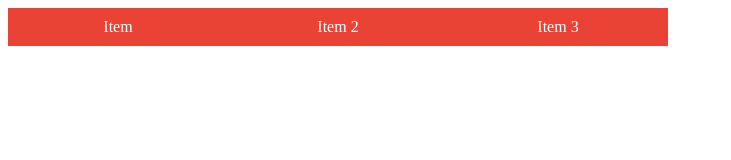
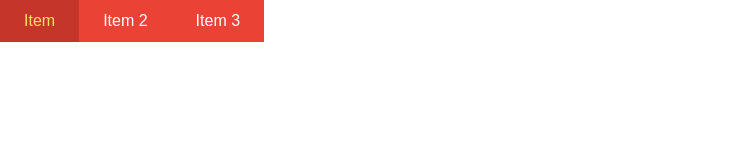
Before and after one commit to LythandeDc/drop-menu-css, a plain HTML site: page index.html in a window 1280 px wide. Shown: the whole page, without its empty margins (0-731 px from the left). Drawn offline with Linux system fonts and the light colour scheme.

Commit message:
Optimizing code

```diff
--- a/index.html
+++ b/index.html
@@ -1,64 +1,71 @@
-<!Doctype html>
-
-<html>
+<!DOCTYPE html>
+<html lang="fr">
 
 <head>
-	<meta charset="utf-8" />
-	<title>Menu déroulant</title>
+	<meta charset="utf-8">
+	<meta name="viewport" content="width=device-width, initial-scale=1.0">
+	<title>Menu déroulant CSS</title>
 
 	<style>
-
-			#menu ul {
+		* {
 			margin: 0;
 			padding: 0;
-				list-style-type: none;
-				text-align: center;
-			}
-			#menu li{
-				float: left;
-				margin: auto;
-				padding: 0;
-				background-color: #EA4335;
-			}
-			#menu li a{
-				display: block;
-				width: 200px;
-				color: white;
-				text-decoration: none;
-				padding: 10px;
-			}
-			#menu li a:hover{
-				color: yellow;
+			box-sizing: border-box;
 		}
 
-			#menu ul li ul{
-				display: none;
+		body {
+			font-family: Arial, Helvetica, sans-serif;
 		}
 
-			#menu ul li:hover ul{
-				display: block;
+		nav ul {
+			list-style: none;
+			display: flex;
 		}
 
-			#menu ul li:hover ul li{
-				float: none;
+		nav li {
+			position: relative;
 		}
 
-			#menu li ul{
-				position: absolute;
+		nav a {
+			display: block;
+			padding: 12px 24px;
+			color: #fff;
+			background-color: #EA4335;
+			text-decoration: none;
+			transition: background-color 0.3s, color 0.3s;
 		}
 
+		nav a:hover,
+		nav a:focus {
+			background-color: #c5352a;
+			color: #ffe066;
+		}
+
+		/* Sous-menu */
+		nav li ul {
+			display: none;
+			position: absolute;
+			top: 100%;
+			left: 0;
+			min-width: 100%;
+			flex-direction: column;
+			box-shadow: 0 4px 8px rgba(0, 0, 0, 0.15);
+		}
+
+		nav li:hover > ul,
+		nav li:focus-within > ul {
+			display: flex;
+		}
 	</style>
-
 </head>
 
 <body>
 
-		<div id="menu">
-
+	<nav aria-label="Menu principal">
 		<ul>
 			<li><a href="#">Item</a></li>
-				<li><a href="#">Item 2</a>
-					<!-- Sous menu -->
+			<li>
+				<a href="#">Item 2</a>
 				<ul>
 					<li><a href="#">Sous-menu</a></li>
 					<li><a href="#">Sous-menu 2</a></li>
@@ -67,8 +74,7 @@
 			</li>
 			<li><a href="#">Item 3</a></li>
 		</ul>
-
-		</div>
+	</nav>
 
 </body>
 
```
Also changed, not shown: 1 other file. Lines whose indentation alone changed are shown as unchanged.
